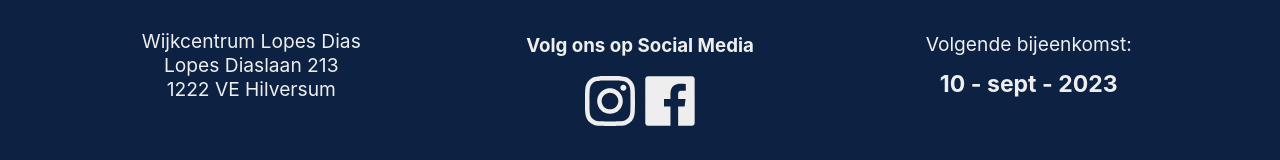
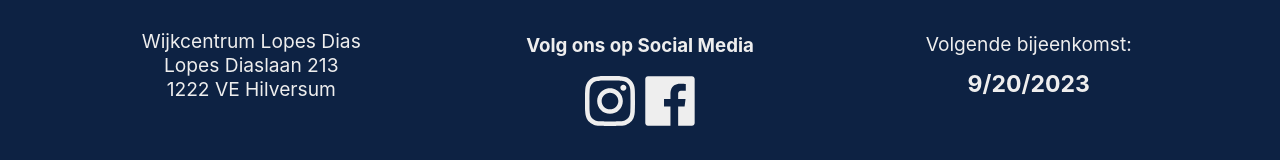
Before and after one commit to J-Segers/fctgooi, a React (Create React App) app: page / in a window 1280 px wide. Shown: the part 4230-4390 px from the top of the page. Built offline with nearby package versions, Linux system fonts and the light colour scheme; the HTML template or start-up script is replaced by a standard one.

Commit message:
footer datum zou nu automatisch moeten updaten naar de juiste datum zodra de pagina word geladen.

```diff
--- a/src/components/footer/Footer.tsx
+++ b/src/components/footer/Footer.tsx
@@ -1,14 +1,18 @@
-import React from 'react';
+import React, { useEffect } from 'react';
 import "./Footer.css";
 import instagram from "../../assets/instagram-icon.svg";
 import facebook from "../../assets/facebook-icon.svg";
 import PropTypes from 'prop-types';
+import { getNextMeeting } from '../../helperFunctions/nextmeet';
 
 Footer.propTypes = {
 
 };
 
 function Footer() {
+
+    let meeting: Date = new Date();
+
     return (
         <footer>
             <section className="adres">
@@ -27,7 +31,7 @@ function Footer() {
             </section>
             <section className="meet">
                 Volgende bijeenkomst:<br />
-                <span>10 - sept - 2023</span>
+                <span>{`${getNextMeeting().toLocaleDateString()}`}</span>
             </section>
         </footer>
     );
--- /dev/null
+++ b/src/helperFunctions/nextmeet.tsx
@@ -0,0 +1,57 @@
+/**
+ * tijdelijke oplossing voor updaten datum tot de backend werkt.
+ */
+
+const initial_meeting = new Date(2023, 8, 6, 20, 0);
+let previous_meeting = initial_meeting;
+let next_meeting = getNextDate();
+
+export function getNextMeeting(): Date {
+
+    const today = new Date();
+
+    // check of de previous_meeting is geweest en update de next_meeting variabele
+
+
+
+    while(true) {
+        if(today.getDate() === next_meeting.getDate() && today.getTime() > next_meeting.getTime()) {
+
+            updateMeetingDate();
+
+        } else if(today.getDate() > next_meeting.getDate()){
+
+            updateMeetingDate();
+
+        } else {
+            break;
+        }
+    }
+
+    return next_meeting
+
+}
+
+function updateMeetingDate() {
+
+    // sla de next_meeting waarde op in de previous_meeting.
+    // zodat de nieuwe meeting datum kan worden berekend.
+    previous_meeting = next_meeting;
+
+    // update de next_meeting variabele
+    next_meeting = getNextDate();
+
+}
+
+function getNextDate(): Date {
+
+    const year = previous_meeting.getFullYear();
+    const month = previous_meeting.getMonth();
+    const day = previous_meeting.getDate();
+    const hour = previous_meeting.getHours();
+    const minutes = previous_meeting.getMinutes();
+
+    // oude datum + fortnight (14 dagen) == nieuwe datum
+    return new Date(year, month, (day + 14), hour, minutes);
+
+}
```
